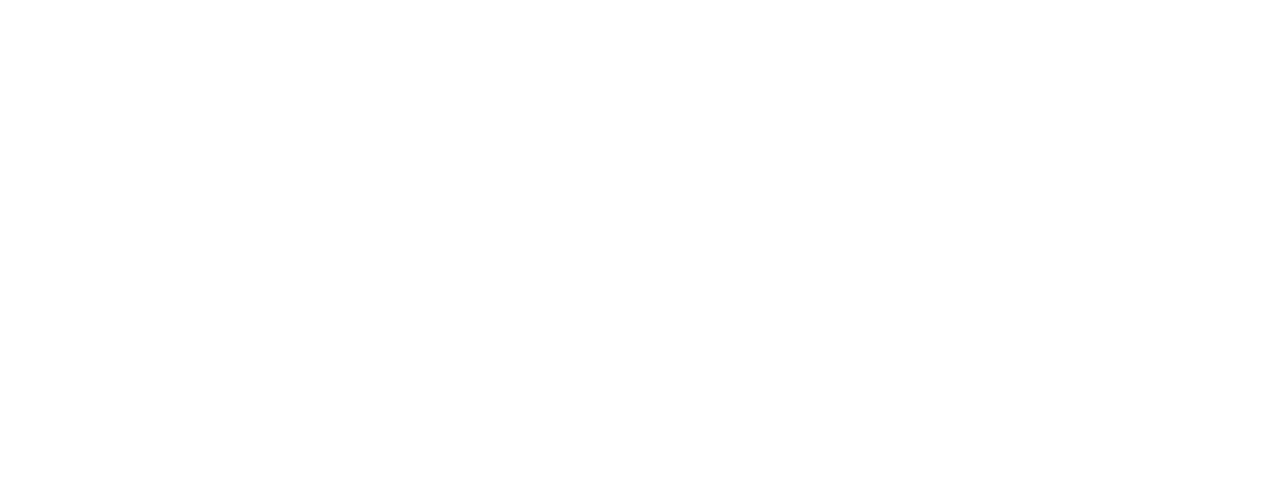
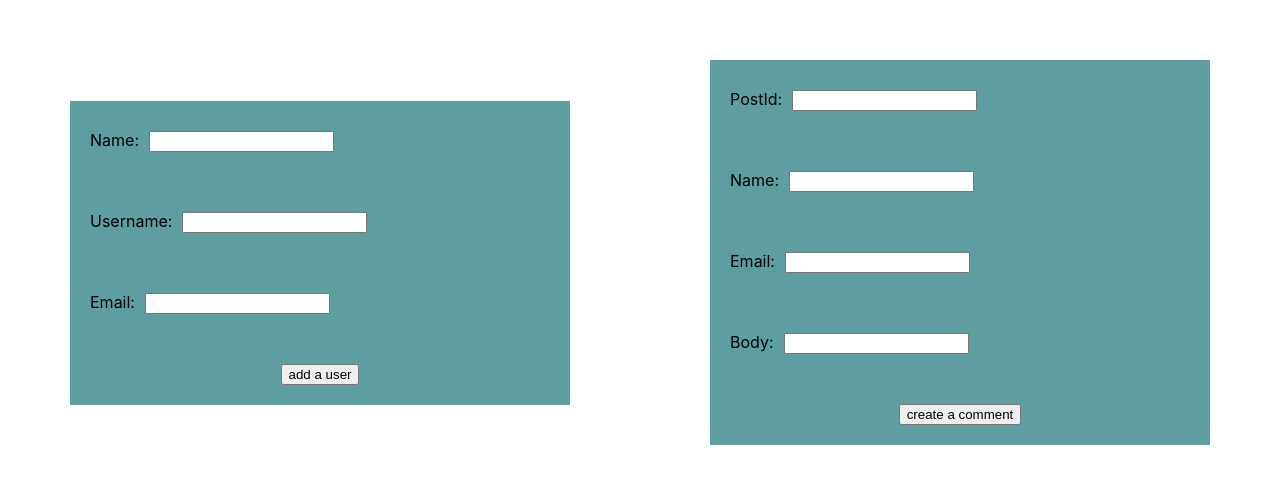
Before and after one commit to zwiebelito/okten_react_learning, a React (Create React App) app: page / in a window 1280 px wide. Shown: the part 140-624 px from the top of the page. Built offline with nearby package versions, Linux system fonts and the light colour scheme.

Commit message:
hw5_task1

```diff
--- a/package.json
+++ b/package.json
@@ -6,8 +6,10 @@
     "@testing-library/jest-dom": "^5.16.5",
     "@testing-library/react": "^13.4.0",
     "@testing-library/user-event": "^13.5.0",
+    "axios": "^1.4.0",
     "react": "^18.2.0",
     "react-dom": "^18.2.0",
+    "react-hook-form": "^7.45.2",
     "react-scripts": "5.0.1",
     "web-vitals": "^2.1.4"
   },
--- /dev/null
+++ b/src/App.css
@@ -0,0 +1,5 @@
+.root {
+    display: flex;
+    justify-content: space-around;
+    align-items: center;
+}
--- a/src/App.js
+++ b/src/App.js
@@ -1,9 +1,13 @@
 import React from 'react';
+import User from "./components/User/User";
+import Comment from "./components/Comment/Comment";
+import './App.css'
 
 const App = () => {
     return (
-        <div>
-
+        <div className="root">
+            <User />
+            <Comment />
         </div>
     );
 };
--- /dev/null
+++ b/src/api/Endpoints.js
@@ -0,0 +1,4 @@
+export const Endpoints = {
+    USERS: '/users',
+    COMMENTS: '/comments'
+}
--- /dev/null
+++ b/src/components/Comment/Comment.js
@@ -0,0 +1,38 @@
+import React from 'react';
+import {useForm} from "react-hook-form";
+import styles from './Comment.module.css'
+import {Services} from "../../services/Services";
+
+const Comment = () => {
+
+    const { handleSubmit, register } = useForm()
+
+    const onSubmit = (data) => {
+        Services.getComments(data)
+    }
+    return (
+        <div className={styles.wrapper}>
+            <form onSubmit={handleSubmit(onSubmit)}>
+                <label>
+                    PostId:
+                    <input type="text" {...register("postId")}/>
+                </label>
+                <label>
+                    Name:
+                    <input type="text" {...register("name")}/>
+                </label>
+                <label>
+                    Email:
+                    <input type="text" {...register("email")}/>
+                </label>
+                <label>
+                    Body:
+                    <input type="text" {...register("body")}/>
+                </label>
+                <input type='submit' value='create a comment' className={styles.submit}/>
+            </form>
+        </div>
+    );
+};
+
+export default Comment;
--- /dev/null
+++ b/src/components/Comment/Comment.module.css
@@ -0,0 +1,24 @@
+.wrapper {
+    margin-top: 200px;
+    width: 500px;
+}
+
+.wrapper > form {
+    background-color: cadetblue;
+    display: flex;
+    justify-content: center;
+    flex-direction: column;
+    align-items: flex-start;
+}
+
+form > label {
+    margin: 20px;
+}
+
+label > input {
+    margin: 10px;
+}
+
+.submit {
+    margin: 20px auto;
+}
--- /dev/null
+++ b/src/components/User/User.js
@@ -0,0 +1,34 @@
+import React from 'react';
+import {useForm} from "react-hook-form";
+import styles from './User.module.css'
+import {Services} from "../../services/Services";
+
+const User = () => {
+
+    const { handleSubmit, register } = useForm()
+
+    const onSubmit = (data) => {
+        Services.getUsers(data)
+    }
+    return (
+        <div className={styles.wrapper}>
+            <form onSubmit={handleSubmit(onSubmit)}>
+                <label>
+                    Name:
+                    <input type="text" {...register("name")}/>
+                </label>
+                <label>
+                    Username:
+                    <input type="text" {...register("username")}/>
+                </label>
+                <label>
+                    Email:
+                    <input type="text" {...register("email")}/>
+                </label>
+                <input type='submit' value='add a user' className={styles.submit}/>
+            </form>
+        </div>
+    );
+};
+
+export default User;
--- /dev/null
+++ b/src/components/User/User.module.css
@@ -0,0 +1,24 @@
+.wrapper {
+    margin-top: 200px;
+    width: 500px;
+}
+
+.wrapper > form {
+    background-color: cadetblue;
+    display: flex;
+    justify-content: center;
+    flex-direction: column;
+    align-items: flex-start;
+}
+
+form > label {
+    margin: 20px;
+}
+
+label > input {
+    margin: 10px;
+}
+
+.submit {
+    margin: 20px auto;
+}
--- /dev/null
+++ b/src/services/Services.js
@@ -0,0 +1,17 @@
+import axios from "axios";
+import {Endpoints} from "../api/Endpoints";
+
+const instance = axios.create({
+    baseURL: 'https://jsonplaceholder.typicode.com'
+})
+
+export const Services = {
+    getUsers: (data) => {
+        instance.post(Endpoints.USERS)
+            .then((data)=> console.log(data.data))
+    },
+    getComments: (data) => {
+        instance.post(Endpoints.COMMENTS)
+            .then((data)=> console.log(data.data))
+    }
+}
```
Also changed, not shown: 1 other file (tests, documents, lock files or other folders).
